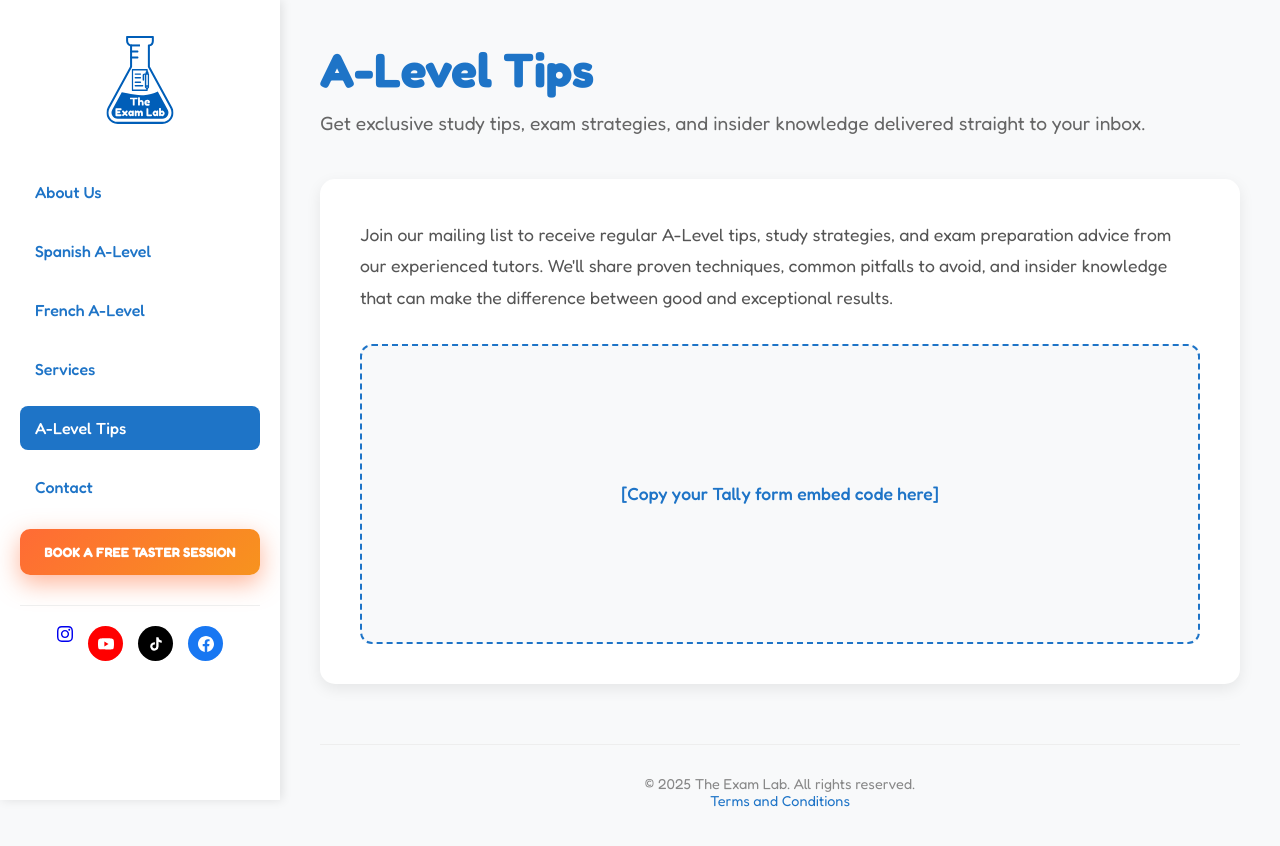
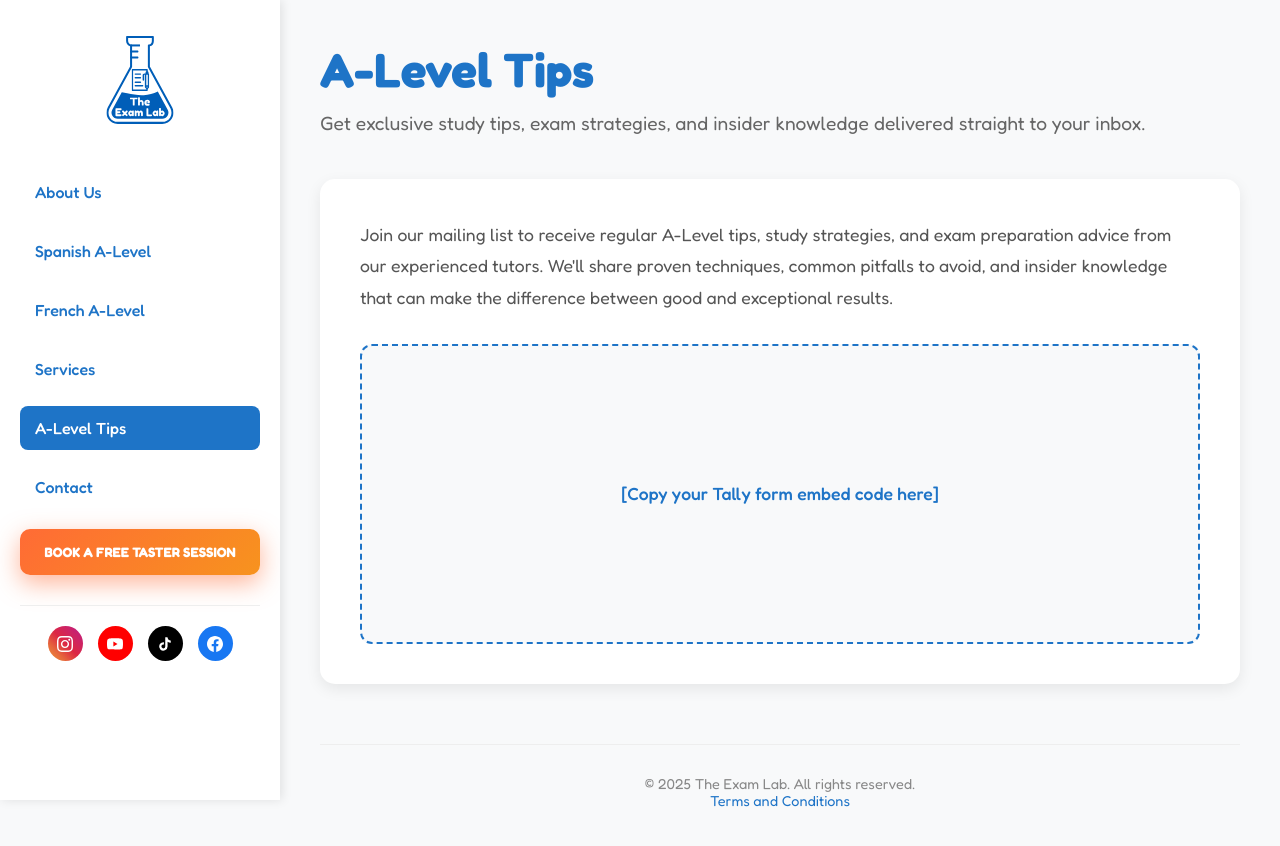
Before and after one commit to alexismediaco/theexamlab, a plain HTML site: page alevels/aleveltips.html in a window 1280 px wide. Drawn offline with Linux system fonts and the light colour scheme.

Commit message:
Update aleveltips.html

```diff
--- a/alevels/aleveltips.html
+++ b/alevels/aleveltips.html
@@ -299,7 +299,7 @@
         </nav>
 
         <div class="social-icons">
-            <a href="https://instagram.com/theexamlab class="social-icon instagram" target="_blank" title="Instagram">
+            <a href="https://instagram.com/theexamlab" class="social-icon instagram" target="_blank" title="Instagram">
                 <svg width="16" height="16" viewBox="0 0 24 24" fill="currentColor">
                     <path d="M12 2.163c3.204 0 3.584.012 4.85.07 3.252.148 4.771 1.691 4.919 4.919.058 1.265.069 1.645.069 4.849 0 3.205-.012 3.584-.069 4.849-.149 3.225-1.664 4.771-4.919 4.919-1.266.058-1.644.07-4.85.07-3.204 0-3.584-.012-4.849-.07-3.26-.149-4.771-1.699-4.919-4.92-.058-1.265-.07-1.644-.07-4.849 0-3.204.013-3.583.07-4.849.149-3.227 1.664-4.771 4.919-4.919 1.266-.057 1.645-.069 4.849-.069zm0-2.163c-3.259 0-3.667.014-4.947.072-4.358.2-6.78 2.618-6.98 6.98-.059 1.281-.073 1.689-.073 4.948 0 3.259.014 3.668.072 4.948.2 4.358 2.618 6.78 6.98 6.98 1.281.058 1.689.072 4.948.072 3.259 0 3.668-.014 4.948-.072 4.354-.2 6.782-2.618 6.979-6.98.059-1.28.073-1.689.073-4.948 0-3.259-.014-3.667-.072-4.947-.196-4.354-2.617-6.78-6.979-6.98-1.281-.059-1.69-.073-4.949-.073zm0 5.838c-3.403 0-6.162 2.759-6.162 6.162s2.759 6.163 6.162 6.163 6.162-2.759 6.162-6.163c0-3.403-2.759-6.162-6.162-6.162zm0 10.162c-2.209 0-4-1.79-4-4 0-2.209 1.791-4 4-4s4 1.791 4 4c0 2.21-1.791 4-4 4zm6.406-11.845c-.796 0-1.441.645-1.441 1.44s.645 1.44 1.441 1.44c.795 0 1.439-.645 1.439-1.44s-.644-1.44-1.439-1.44z"/>
                 </svg>
```
